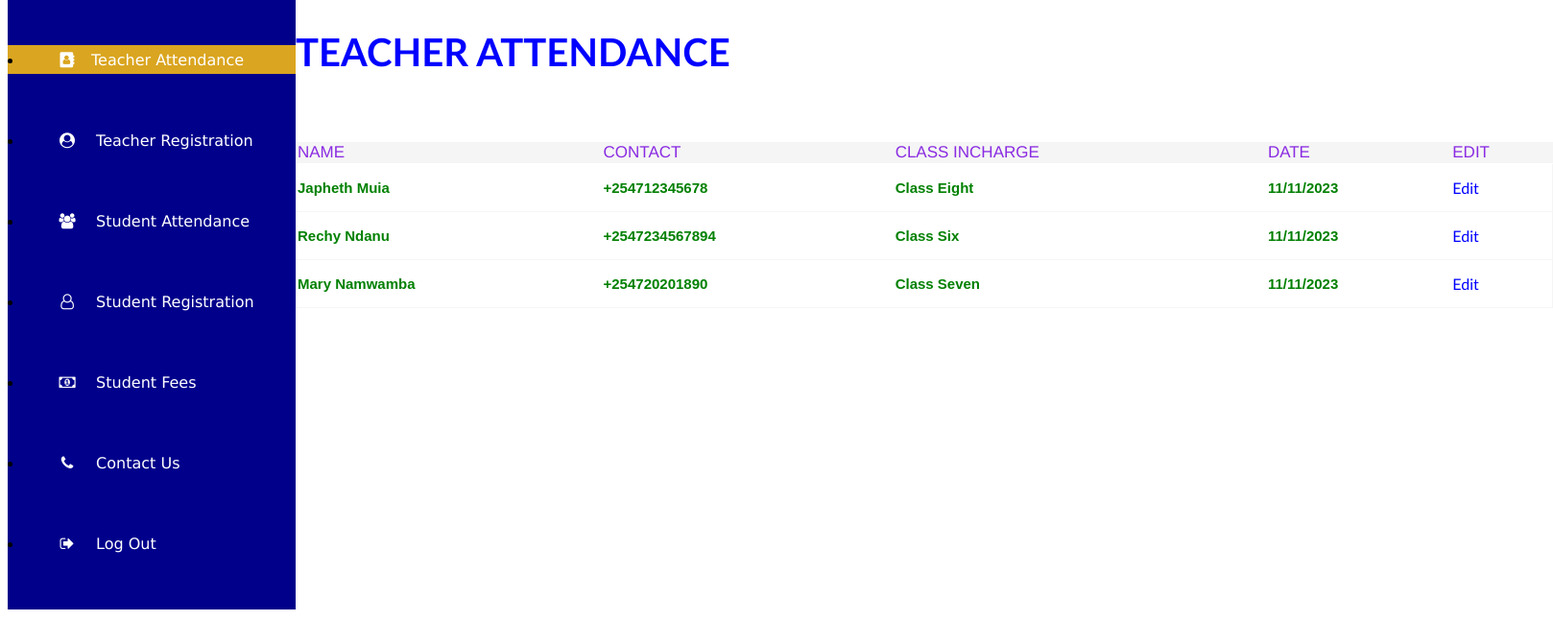
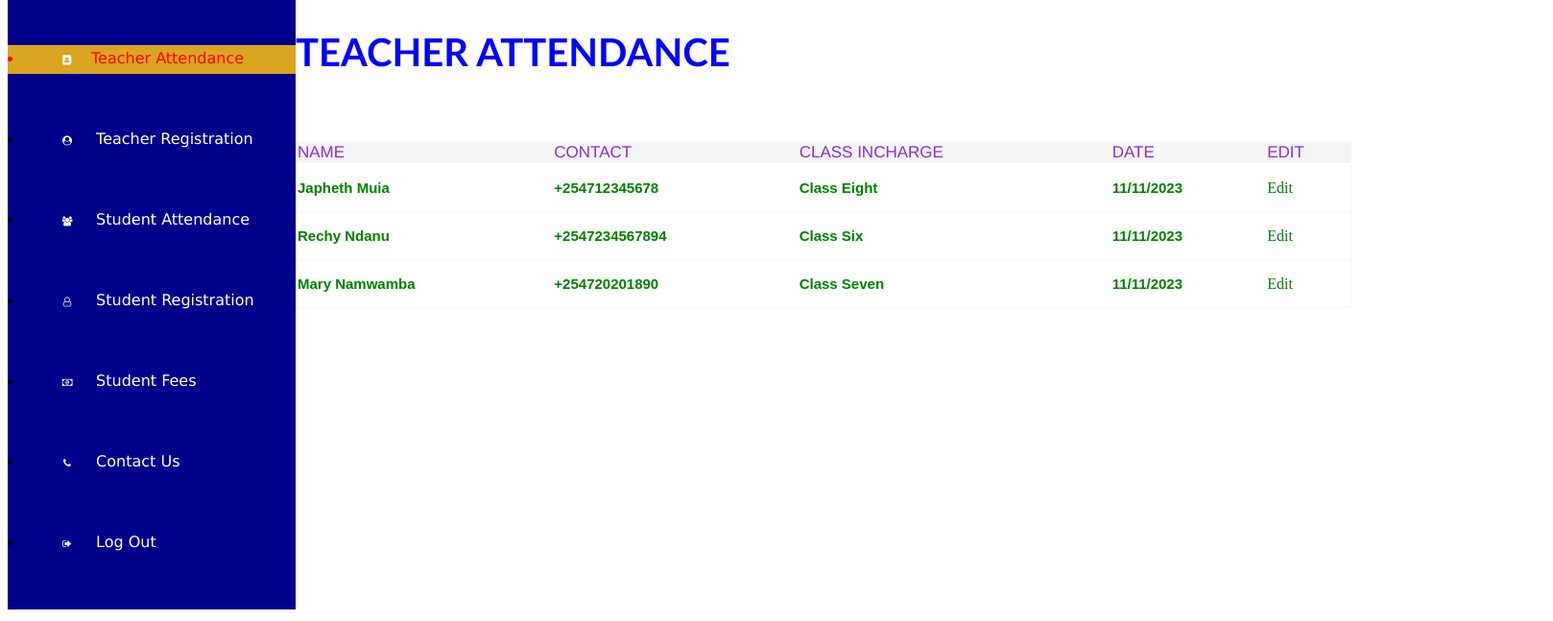
Before and after one commit to montie-tech/Final-year-project, a plain HTML site: page admin dashboard.html in a window 1280 px wide. In both pictures the pointer is over the item "Teacher Attendance". Shown: the part 153-800 px from the top of the page at 96% size, 1618 px wide, since content can reach past the window. Drawn offline with Linux system fonts and the light colour scheme.

Commit message:
Update admin dashboard.css

```diff
--- a/admin dashboard.css
+++ b/admin dashboard.css
@@ -15,6 +15,7 @@ body {
 
     #menu .items li:hover {
         background: goldenrod;
+        color: red;
     }
 
     #menu .items li i {
@@ -23,7 +24,7 @@ body {
         height: 30px;
         text-align: center;
         line-height: 30px;
-    font-size: 16px;
+        font-size: 10px;
         margin: 0 10px 0 25px;
     }
 
@@ -32,6 +33,10 @@ body {
         color: white;
         font-weight: 300px;
         font-family: Verdana, Geneva, Tahoma, sans-serif;
+    }
+
+    #menu .items li a:hover {
+        color: red;
     }
 
     #menu .logo {
@@ -48,6 +53,10 @@ body {
     h1 {
         color: yellowgreen;
         font-size: larger;
+    }
+
+    h1:hover {
+        color: aliceblue;
     }
 
     #interface {
@@ -108,10 +117,18 @@ h2 {
         text-transform: uppercase;
     }
 
+    h2:hover {
+        color: red
+    }
+
     h3 {
         font-size: 15px;
         font-family: Arial, Helvetica, sans-serif;
         color: green;
+    }
+
+    h3:hover {
+        color: blue;
     }
 
     table {
@@ -120,7 +137,7 @@ table {
         border-top: 1px solid whitesmoke;
         border-right: 1px solid whitesmoke;
         border-left: 1px solid whitesmoke;
-    width: 1310px;
+        width: 1100px;
         margin-left: auto;
         margin-right: auto;
     }
@@ -140,7 +157,11 @@ thead td {
         background: whitesmoke;
     }
 
-.Edit a {
+    thead td:hover {
+        color: yellow;
+    }
+
+    thead.Edit a {
         text-decoration: none;
         font-size: 16px;
         color: blue;
@@ -148,6 +169,16 @@ thead td {
         font-family: 'Gill Sans', 'Gill Sans MT', Calibri, 'Trebuchet MS', sans-serif;
     }
 
+    tbody tr td.Edit a {
+        color: green;
+        text-decoration: none;
+        font-style: normal;
+    }
+
+    tbody tr td.Edit a:hover {
+        color: red;
+    }
+
     @media (max-width 760px) {
         body {
             font-size: 30px;
```
Lines whose indentation alone changed are shown as unchanged.
